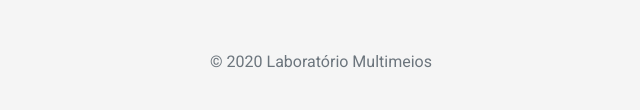
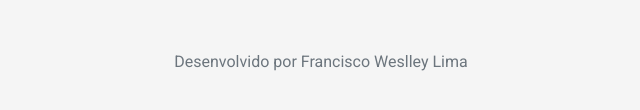
Before and after one commit to FcoWeslley/telemeiossignin, a plain HTML site: page index.html in a window 1280 px wide. Shown: the part 488-598 px from the top of the page, without its empty margins (319-959 px from the left). Drawn offline with nearby package versions, Linux system fonts and the light colour scheme.

Commit message:
update index

```diff
--- a/index.html
+++ b/index.html
@@ -36,7 +36,7 @@
 
         <a href="">Esqueceu a senha?</a>
 
-        <p class="text-muted">© 2020 Laboratório Multimeios</p>
+        <p class="text-muted"> Desenvolvido por Francisco Weslley Lima</p>
     </form>
 </body>
 
```
